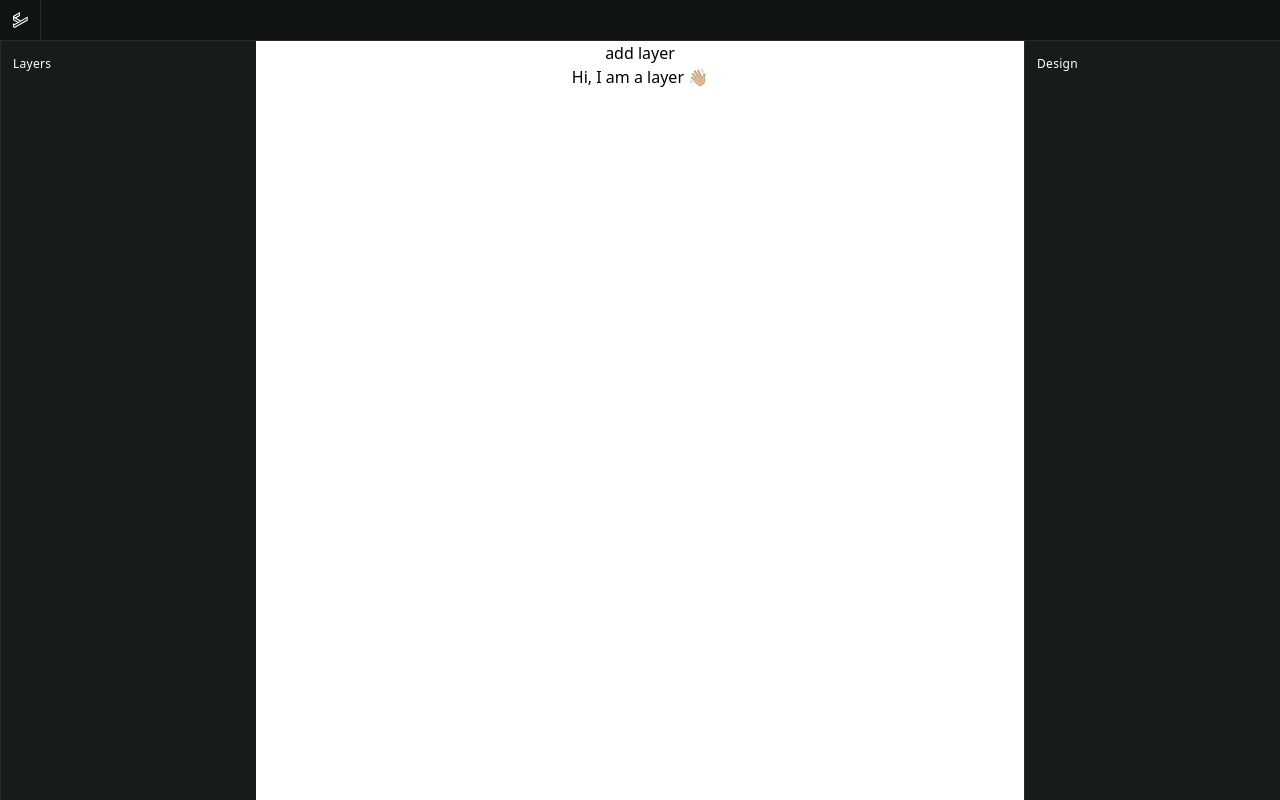
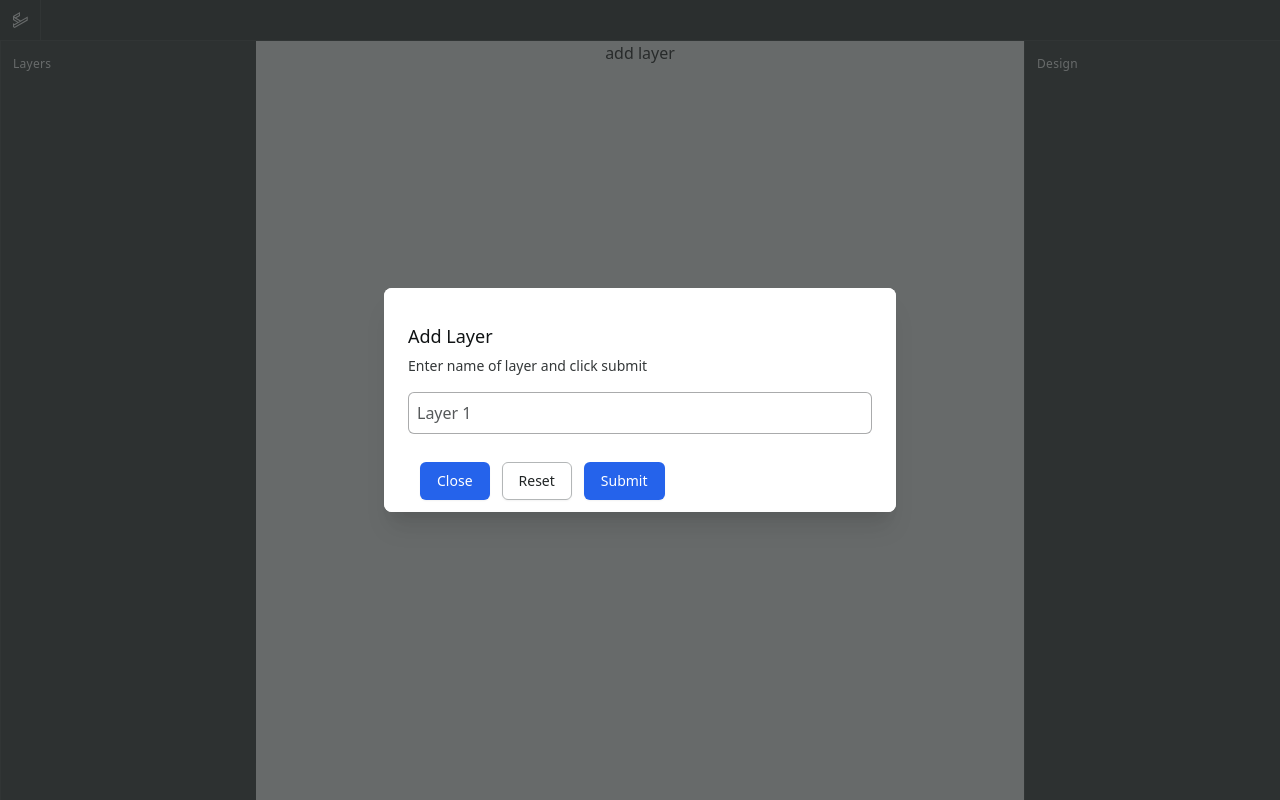
Before and after one commit to RontiOluwa/y-layer, a Vue app: page / in a window 1280 px wide. Both pictures are taken after a click on the button "add layer". Built offline with nearby package versions, Linux system fonts and the light colour scheme; the HTML template or start-up script is replaced by a standard one.

Commit message:
added addlayer component and functionality

```diff
--- a/src/App.vue
+++ b/src/App.vue
@@ -14,6 +14,7 @@
 
       <Design />
     </section>
+    <AddLayer v-show="addlayer" @close="closeModal"/>
   </main>
 </template>
 
@@ -21,18 +22,28 @@
 import Design from "./components/Design.vue";
 import Layers from "./components/Layers.vue";
 import NavBar from "./components/NavBar.vue";
+import AddLayer from "./components/AddLayer.vue";
 
 export default {
   name: "App",
+  data(){
+    return{
+      addlayer: false
+    }
+  },
   components: {
     Design,
     NavBar,
+    AddLayer,
     Layers
   },
-
   methods: {
     createLayer() {
-      this.$refs.layers.innerHTML = `<div>Hi, I am a layer 👋🏼</div>`;
+      this.addlayer = true
+    },
+    closeModal() {
+      this.addlayer = false
+      this.editlayer = false
     },
   },
 };
--- /dev/null
+++ b/src/components/AddLayer.vue
@@ -0,0 +1,84 @@
+<template>
+<div class="fixed z-10 inset-0 overflow-y-auto" aria-labelledby="modal-title" role="dialog" aria-modal="true">
+  <div class="flex items-end justify-center min-h-screen pt-4 px-4 pb-20 text-center sm:block sm:p-0">
+    <div class="fixed inset-0 bg-gray-500 bg-opacity-75 transition-opacity" aria-hidden="true"></div>
+
+    <span class="hidden sm:inline-block sm:align-middle sm:h-screen" aria-hidden="true">&#8203;</span>
+
+    <div class="inline-block align-bottom bg-white rounded-lg text-left overflow-hidden shadow-xl transform transition-all sm:my-8 sm:align-middle sm:max-w-lg sm:w-full">
+      <div class="bg-white px-4 pt-5 pb-4 sm:p-6 sm:pb-4">
+        <div class="sm:flex sm:items-start">
+          <div class="mt-3 text-center w-full sm:text-left">
+            <h3 class="text-lg leading-6 font-medium text-gray-900" id="modal-title">
+              Add Layer
+            </h3>
+            <div class="mt-2">
+              <p class="text-sm text-gray-500">
+                Enter name of layer and click submit
+              </p>
+            </div>
+            <label class="block mt-4">
+              <input id="layer_name" class="w-full p-2 border rounded-md border-gray-400 border-opacity-50 border-current" placeholder="Layer 1">
+            </label>
+          </div>
+        </div>
+      </div>
+      <div class="bg-white px-4 py-3 sm:px-6 sm:flex">
+        <button type="button" @click="close" class="w-full float-left inline-flex justify-center rounded-md border border-transparent shadow-sm px-4 py-2 bg-blue-600 text-base font-medium text-white hover:blue-red-700 focus:outline-none focus:ring-2 focus:ring-offset-2 focus:ring-blue-500 sm:ml-3 sm:w-auto sm:text-sm">
+          Close
+        </button>
+        <button type="button" @click="reset" class="mt-3 w-full float-right inline-flex justify-center rounded-md border border-gray-300 shadow-sm px-4 py-2 bg-white text-base font-medium text-gray-700 hover:bg-gray-50 focus:outline-none focus:ring-2 focus:ring-offset-2 focus:ring-indigo-500 sm:mt-0 sm:ml-3 sm:w-auto sm:text-sm">
+          Reset
+        </button>
+        <button type="button" @click="addlayers()" class="w-full float-right inline-flex justify-center rounded-md border border-transparent shadow-sm px-4 py-2 bg-blue-600 text-base font-medium text-white hover:blue-red-700 focus:outline-none focus:ring-2 focus:ring-offset-2 focus:ring-blue-500 sm:ml-3 sm:w-auto sm:text-sm">
+          Submit
+        </button>
+
+      </div>
+    </div>
+  </div>
+</div>
+</template>
+
+<script>
+import {useStore} from 'vuex'
+import {computed} from 'vue'
+export default {
+  props: {
+    size: {
+      default: 16,
+    },
+    name: {},
+    color: {},
+    color2: {},
+  },
+  setup() {
+    const store = useStore();
+    const layer = computed(() => store.state.layer)
+
+    function addlayers() {
+        var layer_name = document.getElementById("layer_name").value
+        if(layer_name == ''){}
+        else{
+            store.commit("addlayer", {name: layer_name})
+            document.getElementById("layer_name").value = ''
+        }
+    }
+
+    return{addlayers}
+  },
+  data() {
+    return {
+        layer_name: ''
+    };
+  },
+  methods: {
+    close(event) {
+        this.$emit('close')
+    },
+    reset(){
+      document.getElementById("layer_name").value = ''
+    }
+  }
+};
+</script>
--- a/src/store/index.js
+++ b/src/store/index.js
@@ -2,8 +2,12 @@ import { createStore } from 'vuex'
 
 export default createStore({
   state: {
+    layer: []
   },
   mutations: {
+    addlayer(state, layer){
+      state.layer.push(layer)
+    }
   },
   actions: {
   },
```
